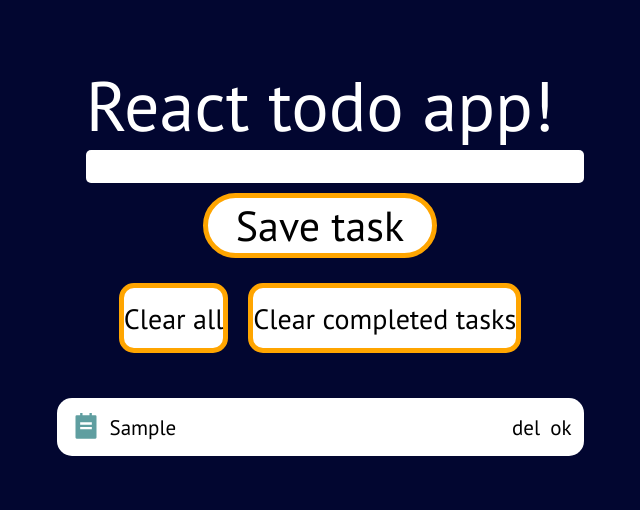
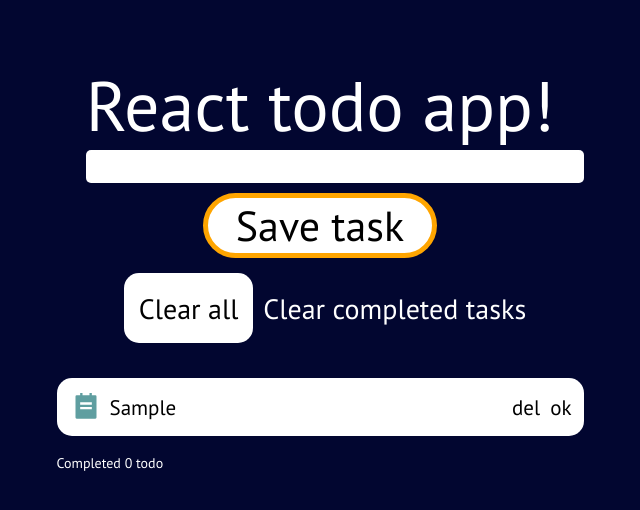
Before and after one commit to Dead-Reaven/25-todo-app-v2, a React (Create React App) app: page / in a window 1280 px wide. Both pictures are taken after typing "Sample" into the empty fields and a click on the input "Save task". Shown: the top 510 px of the page, without its empty margins (320-960 px from the left). Built offline with nearby package versions, Linux system fonts and the light colour scheme.

Commit message:
bug with styles fixed

```diff
--- a/src/App.js
+++ b/src/App.js
@@ -1,7 +1,6 @@
 import { useState } from 'react';
 import Form from './Components/Form';
 import Todolist from './Components/Todolist';
-import style from './CSS/Todolist.module.css';
 import './CSS/null.css';
 import './CSS/App.css';
 
@@ -26,7 +25,14 @@ function App() {
 
 	const deleteTaskHandler = (taskId) => {
 		const filteredState = initState(
-			[...state.data.filter((_, index) => index !== taskId)],
+			[
+				...state.data.filter((todo, index) => {
+					if (taskId !== index) return true;
+					else {
+						if (todo.isCompleted) state.completedTodo -= 1;
+					}
+				}),
+			],
 			state.completedTodo
 		);
 
@@ -37,7 +43,7 @@ function App() {
 
 	const clearCompletedTodos = () => {
 		const uncompletedTodos = [
-			...state.data.filter((todo) => !todo.isCompleted ),
+			...state.data.filter((todo) => !todo.isCompleted),
 		];
 		const filteredState = initState(uncompletedTodos, 0);
 		setState(filteredState);
@@ -45,18 +51,29 @@ function App() {
 
 	const setIsCompletedHandler = (todoId, bolean) => {
 		state.data[todoId].isCompleted = bolean;
-		setState(initState([...state.data], state.completedTodo));
+		setState(
+			initState(
+				[...state.data],
+				bolean ? state.completedTodo + 1 : state.completedTodo - 1
+			)
+		);
 	};
 
+	console.log(state);
 	return (
 		<div className='App '>
 			<div className='container'>
 				<div className='todo'>
 					<Form onSubmit={pushTaskHandler} />
 					{!!state.data.length && (
-						<div className={style.row}>
-							<button onClick={clearState}>Clear all</button>
-							<button onClick={clearCompletedTodos}>
+						<div>
+							<button onClick={clearState} className='btn'>
+								Clear all
+							</button>
+							<button
+								onClick={clearCompletedTodos}
+								className={`${!state.completedTodo ? 'inactiveItem' : 'btn'}`}
+							>
 								Clear completed tasks
 							</button>
 						</div>
--- a/src/CSS/App.css
+++ b/src/CSS/App.css
@@ -25,3 +25,26 @@ html {
 	align-items: center;
 	justify-content: center;
 }
+
+/* for btn clear all and completed tasks */
+.btn  {
+	font-size: 2rem;
+	height: 70px;
+	margin: 0px 10px;
+	color: black;
+	background: white;
+	border-radius: 15px;
+	padding: 0px 15px;
+}
+.btn:hover {
+	color: red;
+}
+
+.inactiveItem{
+	background: rgba(90, 86, 86, 0.469);
+	font-size:2rem ;
+	color: white;
+	cursor: default;
+	background: none;
+	border: none;
+}
--- a/src/CSS/Todolist.module.css
+++ b/src/CSS/Todolist.module.css
@@ -26,7 +26,6 @@
 	display: inline-block;
 	position: absolute;
 	right: 5px;
-	color: rgba(87, 87, 87, 0.424);
 }
 .options > button {
 	width: 35px;
@@ -34,8 +33,14 @@
 	font-weight: 400;
 	background: none;
 }
-.TodoCompleted{
-	background: rgba(90, 86, 86, 0.469);
+.btnOk {
+	color: black;
+}
+.btnDel {
+	color: black;
+}
+
+.inactiveItem > .options > * {
 	color: white;
 }
 
@@ -74,21 +79,14 @@
 	margin-right: 10px;
 }
 
-/* for btn clear all and completed tasks */
-.row {
-	display: flex;
-	justify-content: center;
-	margin: 10px auto;
+.inactiveItem {
+	background: rgba(90, 86, 86, 0.469);
+	color: white;
+	cursor: default;
+	background: none;
+	border: 5px solid rgba(120, 116, 116, 0.538);
 }
-.row > button {
-	font-size: 2rem;
-	height: 70px;
-	margin: 0px 10px;
-	border: 5px orange solid;
-	color: black;
-	background: white;
-	border-radius: 15px;
+
+.inactiveItem > .options {
+	color: white;
 }
-.row > button:hover {
-	color: red;
-}
--- a/src/Components/Todo.js
+++ b/src/Components/Todo.js
@@ -1,6 +1,5 @@
 import style from '../CSS/Todolist.module.css';
 import { RiTodoFill } from 'react-icons/ri';
-import { useState } from 'react';
 
 const Todo = (props) => {
 	const { data, id, deleteTask, setIsCompleted } = props;
@@ -8,7 +7,7 @@ const Todo = (props) => {
 	return (
 		<div
 			className={
-				`${style.Todo}` + ` ${data.isCompleted && style.TodoCompleted} `
+				`${style.Todo}` + ` ${data.isCompleted && style.inactiveItem} `
 			}
 		>
 			<RiTodoFill className={style.todoICo} />
--- a/src/Components/Todolist.js
+++ b/src/Components/Todolist.js
@@ -1,12 +1,13 @@
 import Todo from './Todo';
 import checkImg from '../IMG/check.ico';
 import style from '../CSS/Todolist.module.css';
+
 const Todolist = (props) => {
 	const { state, deleteTask, setIsCompleted } = props;
 
-	const todos = state.data.map((item, index) => (
+	const todos = state.data.map((todo, index) => (
 		<Todo
-			data={item}
+			data={todo}
 			id={index}
 			deleteTask={deleteTask}
 			setIsCompleted={setIsCompleted}
@@ -21,7 +22,10 @@ const Todolist = (props) => {
 		</h1>
 	) : (
 		// else show todos
-		<div className={style.TodoList}>{todos}</div>
+		<div className={style.TodoList}>
+			{todos}
+			<h1>Completed {state.completedTodo} todo </h1>
+		</div>
 	);
 };
 
```
